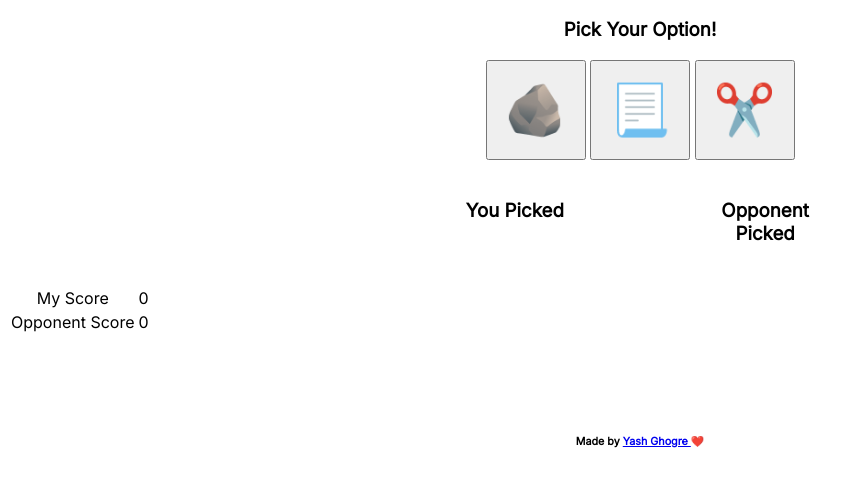
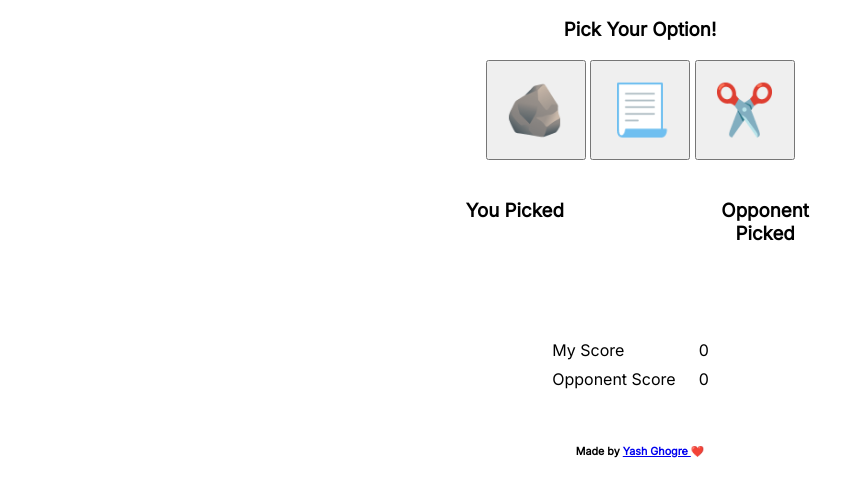
Before and after one commit to yashghogre/Rock-Paper-Scissors, a plain HTML site: page index.html in a window 1280 px wide. Shown: the part 161-658 px from the top of the page, without its empty margins (0-863 px from the left). Drawn offline with nearby package versions, Linux system fonts and the light colour scheme.

Commit message:
Update styles.css

```diff
--- a/styles.css
+++ b/styles.css
@@ -53,6 +53,25 @@ body {
     display: inline-flex;
 }
 
+.table {
+    /* display: inline-block; */
+    position: relative;
+    top: 100px;
+}
+
+table {
+    margin-left: auto;
+    margin-right: auto;
+    position: relative;
+    bottom: 50px;
+    line-height: 25px;
+    text-align: left;
+}
+
+td {
+    padding-right: 20px;
+}
+
 .footer {
     margin-top: 100px;
 }
```
